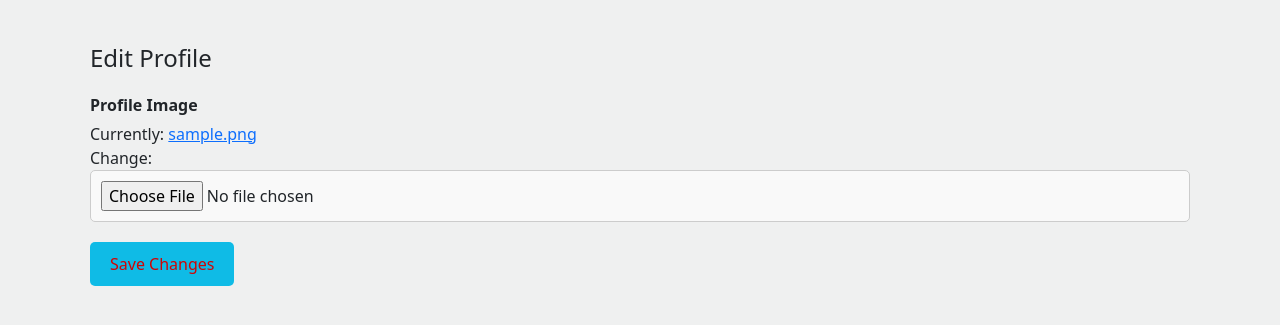
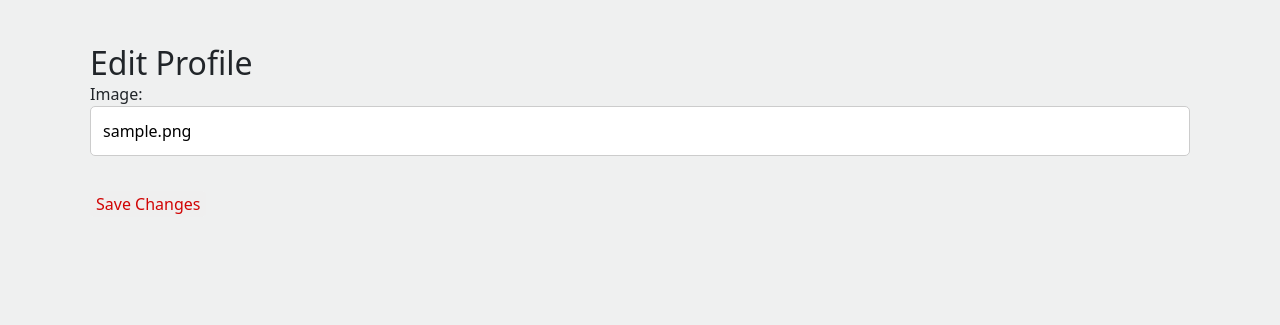
Before and after one commit to DavidcD8/TrendTalk, a Django app: page /edit_profile/ in a window 1280 px wide. Shown: the part 102-427 px from the top of the page. Run offline with Django 4.2, Linux system fonts and the light colour scheme; a user stored in the database is signed in; tables that the repository leaves empty hold one stand-in row (values such as "Sample post").

Commit message:
added option to clean photo from profile. Changed profile view to hide infromation from other users

```diff
--- a/myblog/urls.py
+++ b/myblog/urls.py
@@ -4,25 +4,25 @@ from trendtalk import views
 from django.urls import path
 from trendtalk.views import profile
 from trendtalk import views
-from trendtalk.views import PostListView, PostDetailView, profile, PostLikeView, PostUnlikeView
+from trendtalk.views import PostListView, PostDetailView, profile
 from django.conf import settings
 from django.conf.urls.static import static
+
+
 urlpatterns = [
     path('admin/', admin.site.urls),
     path('summernote/', include('django_summernote.urls')),
     path('', views.PostListView.as_view(), name='home'),
     path("accounts/", include("allauth.urls")),
     path('accounts/profile/', profile, name='account_profile'),
-    path('like/<slug:slug>', views.PostLikeView.as_view(), name='post_like'),
     path('post/<slug:slug>/', PostDetailView.as_view(), name='post_detail'),
     path('', PostListView.as_view(), name='post_list'),
-    path('edit_profile/', views.edit_profile, name='edit_profile'),
     path('profile/', views.profile, name='profile'),
     path('settings/', views.settings, name='settings'),
-    path('post/<slug:slug>/like/', PostLikeView.as_view(), name='post_like'),
-    path('post/<slug:slug>/unlike/', PostUnlikeView.as_view(), name='post_unlike'),
-
+    path('edit_profile/', views.edit_profile, name='edit_profile'),
+    path('post/<slug:slug>/like/', views.post_like, name='post_like'),
 ]
 
 if settings.DEBUG:
-    urlpatterns += static(settings.STATIC_URL, document_root=settings.STATIC_ROOT)
+    urlpatterns += static(settings.STATIC_URL,
+                          document_root=settings.STATIC_ROOT)
--- a/templates/edit_profile.html
+++ b/templates/edit_profile.html
@@ -1,18 +1,8 @@
-{% extends 'base.html' %} {% load static %} {% block content %}
-<link rel="stylesheet" type="text/css" href="{% static 'css/styles.css' %}" />
-
-<div class="profile-container">
-  <h1>Edit Profile</h1>
-  <form method="post" enctype="multipart/form-data">
-    {% csrf_token %}
-    <div class="form-group">
-      <label for="{{ profile_form.profile_image.id_for_label }}"
-        >Profile Image</label
-      >
-      {{ profile_form.profile_image }}
-    </div>
-
-    <button type="submit" class="btn btn-primary">Save Changes</button>
-  </form>
-</div>
+{% extends "base.html" %} {% block content %}
+<h2>Edit Profile</h2>
+<form method="post" enctype="multipart/form-data">
+  {% csrf_token %} {{ form.as_p }}
+  <div class="form-group"></div>
+  <button type="submit">Save Changes</button>
+</form>
 {% endblock %}
--- a/trendtalk/admin.py
+++ b/trendtalk/admin.py
@@ -1,6 +1,9 @@
 from django.contrib import admin
 from .models import Post, Comment
 from django_summernote.admin import SummernoteModelAdmin
+from .models import Profile
+
+admin.site.register(Profile)
 
 
 @admin.register(Post)
--- a/trendtalk/forms.py
+++ b/trendtalk/forms.py
@@ -1,14 +1,12 @@
 from django import forms
 from .models import Profile, Comment
+from django import forms
+from .models import Profile
 
-
-class ProfilePhotoForm(forms.ModelForm):
-    profile_image = forms.ImageField(label="Profile Picture")
-
+class ProfileEditForm(forms.ModelForm):
     class Meta:
         model = Profile
-        fields = ('profile_image', )
-
+        fields = ['profile_photo']
 
 class CommentForm(forms.ModelForm):
     class Meta:
--- a/trendtalk/models.py
+++ b/trendtalk/models.py
@@ -1,20 +1,17 @@
 from django.db import models
 from django.contrib.auth.models import User
 from cloudinary.models import CloudinaryField
-
 
 STATUS = ((0, "Draft"), (1, "Published"))
 
 
 class Profile(models.Model):
     user = models.OneToOneField(User, on_delete=models.CASCADE)
-    follows = models.ManyToManyField("self",
-                                     related_name="followed_by",
-                                     symmetrical=False,
-                                     blank=True)
+    follows = models.ManyToManyField(
+        "self", related_name="followed_by", symmetrical=False, blank=True)
+    date_modified = models.DateField(auto_now=True)
+    profile_photo = CloudinaryField('image', null=True, blank=True)
 
-    date_modified = models.DateField(auto_now=True)
-    profile_image = models.ImageField(null=True, blank=True)
 
     def __str__(self):
         return self.user.username
--- a/trendtalk/views.py
+++ b/trendtalk/views.py
@@ -1,5 +1,10 @@
+from .forms import ProfileEditForm
+from .models import Comment
+from django.shortcuts import render
+from .models import Post
+from django.urls import reverse
+from django.shortcuts import redirect, get_object_or_404
 from .forms import CommentForm
-from .forms import ProfilePhotoForm
 from django.contrib.auth.forms import UserChangeForm
 from django.shortcuts import render, get_object_or_404, reverse
 from django.views import generic, View
@@ -8,11 +13,9 @@ from django.contrib.auth.decorators import login_required
 from django.contrib.auth import login
 from django.contrib import messages
 from .models import Post, Comment
-from .forms import CommentForm, ProfilePhotoForm
 from django.shortcuts import redirect
 from django.contrib.auth.models import User
 from django.shortcuts import render, redirect
-from .forms import ProfilePhotoForm
 from .models import Profile
 from trendtalk.models import Post
 
@@ -63,11 +66,13 @@ class PostDetailView(View):
 
         comment_form = CommentForm(data=request.POST)
         if comment_form.is_valid():
+            comment_form.instance.user = request.user
             comment_form.instance.email = request.user.email
             comment_form.instance.name = request.user.username
             comment = comment_form.save(commit=False)
             comment.post = post
             comment.save()
+
         else:
             comment_form = CommentForm()
 
@@ -84,16 +89,15 @@ class PostDetailView(View):
         )
 
 
-class PostLikeView(View):
+@login_required
+def post_like(request, slug):
+    post = get_object_or_404(Post, slug=slug)
+    if post.likes.filter(id=request.user.id).exists():
+        post.likes.remove(request.user)
+    else:
+        post.likes.add(request.user)
 
-    def post(self, request, slug, *args, **kwargs):
-        post = get_object_or_404(Post, slug=slug)
-        if post.likes.filter(id=request.user.id).exists():
-            post.likes.remove(request.user)
-        else:
-            post.likes.add(request.user)
-
-        return HttpResponseRedirect(reverse('post_detail', args=[slug]))
+    return HttpResponseRedirect(reverse('post_detail', args=[slug]))
 
 
 class PostUnlikeView(View):
@@ -107,39 +111,11 @@ class PostUnlikeView(View):
 
 @login_required
 def profile(request):
-    user_comments = Comment.objects.filter(email=request.user.email)
-    return render(request, 'profile.html', {'user_comments': user_comments})
-
-
-@login_required
-def edit_profile(request):
-    current_user = request.user
-
-    try:
-        profile = Profile.objects.get(user=current_user)
-    except Profile.DoesNotExist:
-        # If the profile doesn't exist, create one
-        profile = Profile.objects.create(user=current_user)
-
-    if request.method == 'POST':
-        user_form = UserChangeForm(request.POST, instance=current_user)
-        profile_form = ProfilePhotoForm(
-            request.POST, request.FILES, instance=profile)
-
-        if user_form.is_valid() and profile_form.is_valid():
-            user_form.save()
-            profile_form.save()
-            messages.success(request, "Your Profile has been updated!")
-            return redirect("edit_profile")
-    else:
-        user_form = UserChangeForm(instance=current_user)
-        profile_form = ProfilePhotoForm(instance=profile)
-
-    return render(
-        request,
-        "edit_profile.html",
-        {"user_form": user_form, "profile_form": profile_form},
-    )
+    user_comments = Comment.objects.filter(user=request.user)
+    context = {
+        'user_comments': user_comments,
+    }
+    return render(request, 'profile.html', context)
 
 
 @login_required
@@ -147,7 +123,21 @@ def settings(request):
     return render(request, 'settings.html')
 
 
-def your_page_view(request):
-    latest_posts = Post.objects.order_by('-created_on')[:10]
-    context = {'latest_posts': latest_posts}
-    return render(request, 'your_page_template.html', context)
+
+@login_required
+def edit_profile(request):
+    profile = request.user.profile
+
+    if request.method == 'POST':
+        form = ProfileEditForm(request.POST, request.FILES, instance=profile)
+        if form.is_valid():
+            if form.cleaned_data.get('remove_photo'):
+                # Clear the profile photo (set it to None)
+                profile.profile_photo = None
+            form.save()
+            # Redirect to the user's profile page or another appropriate URL
+            return redirect('profile')
+    else:
+        form = ProfileEditForm(instance=profile)
+
+    return render(request, 'edit_profile.html', {'form': form})
```
Also changed, not shown: templates/account/logout.html (+18 -12 lines), templates/post_detail.html (+4 -3 lines), templates/profile.html (+7 -5 lines), trendtalk/migrations/0011_auto_20230906_1705.py (added), trendtalk/migrations/0012_auto_20230906_1709.py (added), trendtalk/migrations/0013_alter_profile_profile_image.py (added), trendtalk/migrations/0014_alter_profile_profile_image.py (added), trendtalk/migrations/0015_alter_profile_profile_image.py (added), trendtalk/migrations/0016_auto_20230907_1230.py (added), trendtalk/migrations/0017_alter_profile_profile_photo.py (added).
